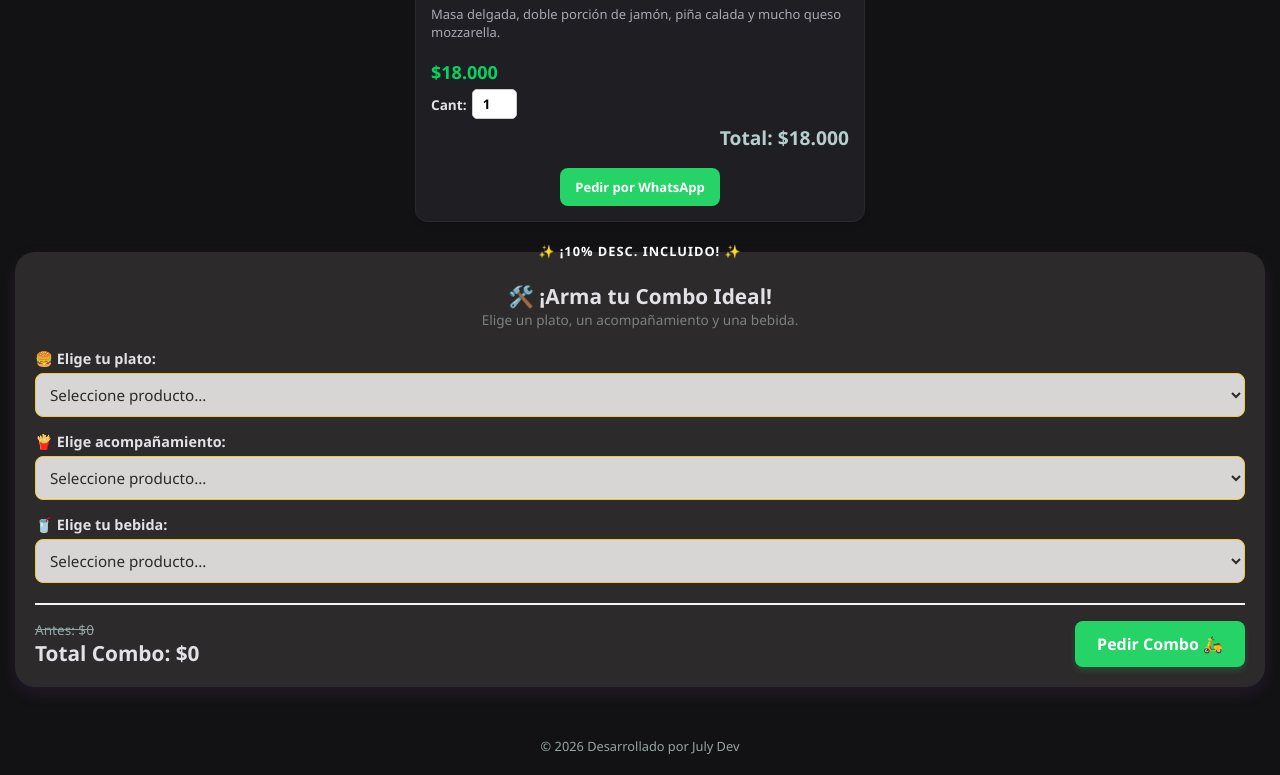
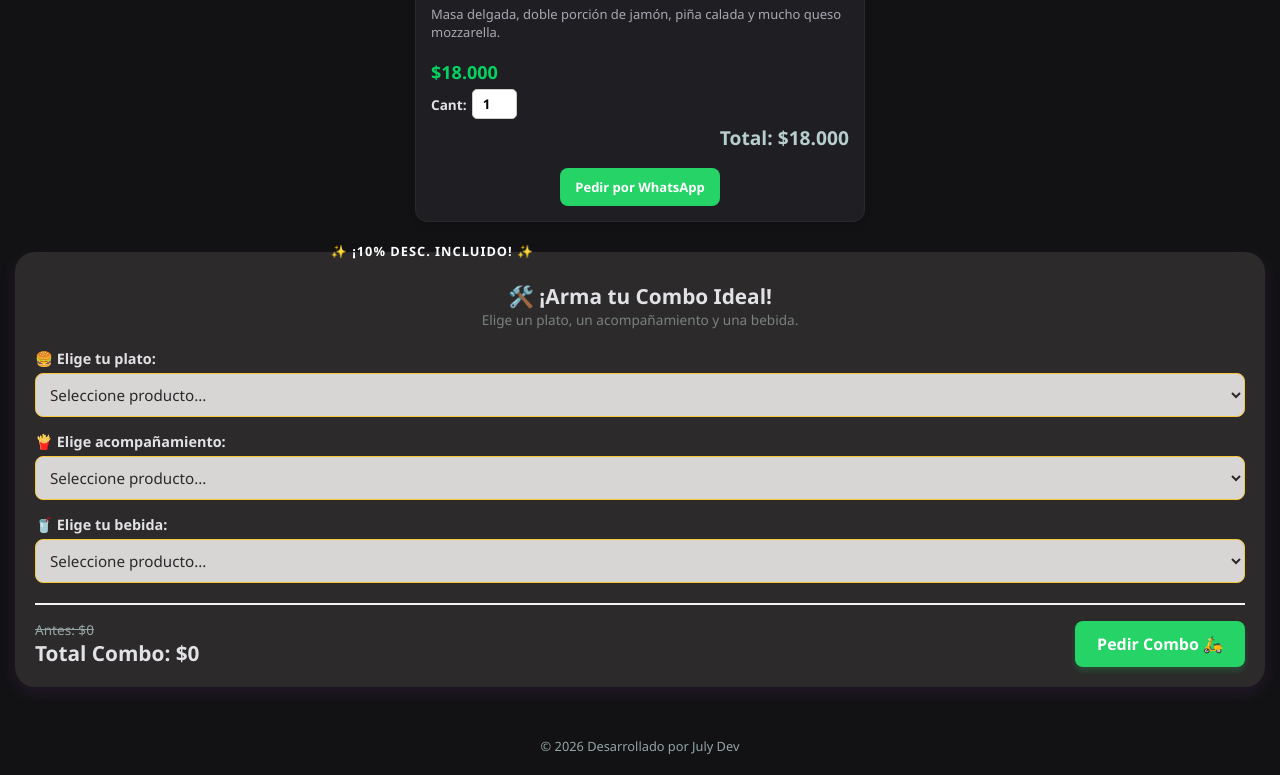
Before and after one commit to AnnyeAraque/Catalogo-modelo, a plain HTML site: page index.html in a window 1280 px wide. Shown: the part 864-1639 px from the top of the page. Drawn offline with Linux system fonts and the light colour scheme.

Commit message:
ajuste estilos seccion arma tu combo

```diff
--- a/style.css
+++ b/style.css
@@ -159,8 +159,8 @@ body {
 .badge-descuento {
     position: absolute;
     top: -15px;
-    left: 50%;
-    transform: translateX(-50%);
+    left: 25%;
+    transform: translateX(-5%);
     background-color: var(--color-combo);
     color: white;
     padding: 5px 15px;
```
